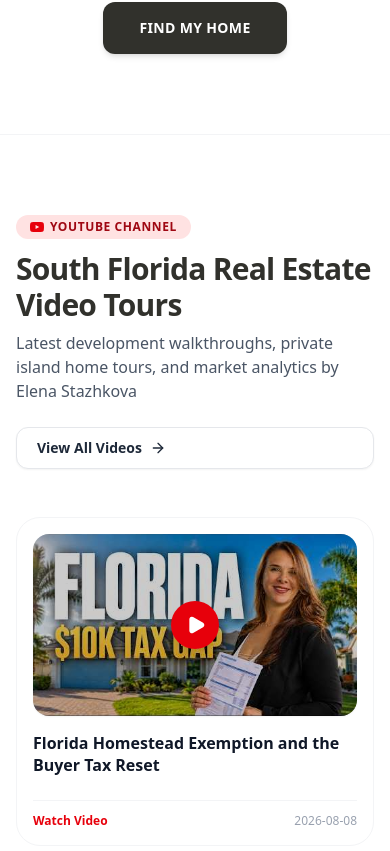
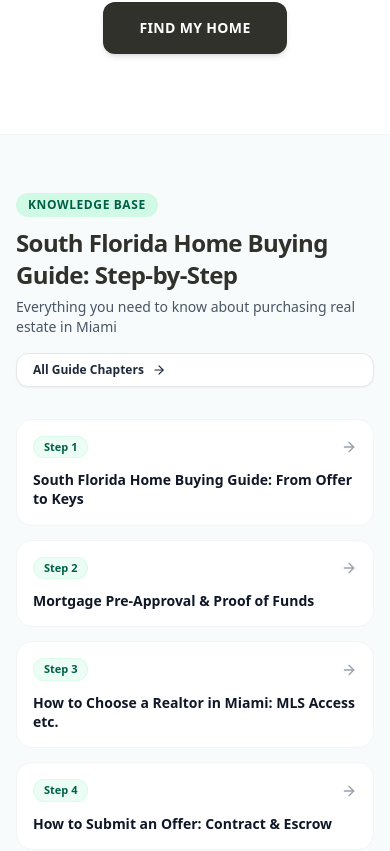
Before and after one commit to andreibdr/stazhkova_wp, a Next.js app in the folder website/: page / in a window 390 px wide. Shown: the part 10853-11704 px from the top of the page. Built offline with nearby package versions, Linux system fonts and the light colour scheme; no server answers.

Commit message:
perf: streamline homepage by removing video section and making knowledge base ultra-compact title cards

```diff
--- a/website/app/es/page.tsx
+++ b/website/app/es/page.tsx
@@ -8,11 +8,9 @@ import WorkWithElena from '@/components/WorkWithElena';
 import AboutSection from '@/components/AboutSection';
 import WhatNext from '@/components/WhatNext';
 import GuidesPreview from '@/components/GuidesPreview';
-import VideosPreview from '@/components/VideosPreview';
 import QuickBar from '@/components/QuickBar';
 import Footer from '@/components/Footer';
 import { getSiteContent, getAllReviews, getGuides } from '@/lib/content';
-import { getChannelVideos } from '@/lib/youtube';
 
 export const metadata: Metadata = {
   title: 'Elena Stazhkova | Agente Inmobiliaria en Miami | Bienes Raíces Florida',
@@ -33,7 +31,6 @@ export default async function SpanishHomePage() {
   const content = getSiteContent(lang);
   const reviews = getAllReviews(false);
   const guides = getGuides(lang);
-  const videos = await getChannelVideos();
 
   return (
     <>
@@ -45,7 +42,6 @@ export default async function SpanishHomePage() {
         <WorkWithElena data={content.work_with_elena} />
         <AboutSection data={content.about_elena} />
         <WhatNext data={content.what_next} />
-        <VideosPreview videos={videos} lang={lang} />
         <GuidesPreview guides={guides} lang={lang} />
       </main>
       <QuickBar lang={lang} />
--- a/website/app/page.tsx
+++ b/website/app/page.tsx
@@ -7,18 +7,15 @@ import WorkWithElena from '@/components/WorkWithElena';
 import AboutSection from '@/components/AboutSection';
 import WhatNext from '@/components/WhatNext';
 import GuidesPreview from '@/components/GuidesPreview';
-import VideosPreview from '@/components/VideosPreview';
 import QuickBar from '@/components/QuickBar';
 import Footer from '@/components/Footer';
 import { getSiteContent, getAllReviews, getGuides } from '@/lib/content';
-import { getChannelVideos } from '@/lib/youtube';
 
 export default async function HomePage() {
   const lang = 'en';
   const content = getSiteContent(lang);
   const reviews = getAllReviews(false);
   const guides = getGuides(lang);
-  const videos = await getChannelVideos();
 
   return (
     <>
@@ -30,7 +27,6 @@ export default async function HomePage() {
         <WorkWithElena data={content.work_with_elena} />
         <AboutSection data={content.about_elena} />
         <WhatNext data={content.what_next} />
-        <VideosPreview videos={videos} lang={lang} />
         <GuidesPreview guides={guides} lang={lang} />
       </main>
       <QuickBar lang={lang} />
--- a/website/app/ru/page.tsx
+++ b/website/app/ru/page.tsx
@@ -8,11 +8,9 @@ import WorkWithElena from '@/components/WorkWithElena';
 import AboutSection from '@/components/AboutSection';
 import WhatNext from '@/components/WhatNext';
 import GuidesPreview from '@/components/GuidesPreview';
-import VideosPreview from '@/components/VideosPreview';
 import QuickBar from '@/components/QuickBar';
 import Footer from '@/components/Footer';
 import { getSiteContent, getAllReviews, getGuides } from '@/lib/content';
-import { getChannelVideos } from '@/lib/youtube';
 
 export const metadata: Metadata = {
   title: 'Елена Стажкова | Риелтор в Майами и Южной Флориде | Подбор недвижимости',
@@ -33,7 +31,6 @@ export default async function RussianHomePage() {
   const content = getSiteContent(lang);
   const reviews = getAllReviews(false);
   const guides = getGuides(lang);
-  const videos = await getChannelVideos();
 
   return (
     <>
@@ -45,7 +42,6 @@ export default async function RussianHomePage() {
         <WorkWithElena data={content.work_with_elena} />
         <AboutSection data={content.about_elena} />
         <WhatNext data={content.what_next} />
-        <VideosPreview videos={videos} lang={lang} />
         <GuidesPreview guides={guides} lang={lang} />
       </main>
       <QuickBar lang={lang} />
--- a/website/components/GuidesPreview.tsx
+++ b/website/components/GuidesPreview.tsx
@@ -1,6 +1,6 @@
 import React from 'react';
 import Link from 'next/link';
-import { BookOpen, ArrowRight } from 'lucide-react';
+import { ArrowRight } from 'lucide-react';
 import { Guide } from '@/lib/content';
 
 interface GuidesPreviewProps {
@@ -13,18 +13,16 @@ export default function GuidesPreview({ guides, lang }: GuidesPreviewProps) {
     ru: {
       tag: 'База знаний',
       title: 'Пошаговый гайд: Покупка недвижимости в США',
-      subtitle: 'Все этапы сделки простым и понятным языком — от бюджета до получения ключей',
+      subtitle: 'Все этапы сделки простым языком — от бюджета до получения ключей',
       all: 'Все статьи гайда',
       step: 'Шаг',
-      read: 'Читать шаг',
     },
     en: {
       tag: 'Knowledge Base',
       title: 'South Florida Home Buying Guide: Step-by-Step',
-      subtitle: 'Everything you need to know about purchasing real estate in Miami — from budgeting to closing',
+      subtitle: 'Everything you need to know about purchasing real estate in Miami',
       all: 'All Guide Chapters',
       step: 'Step',
-      read: 'Read Step',
     },
     es: {
       tag: 'Base de Conocimiento',
@@ -32,38 +30,37 @@ export default function GuidesPreview({ guides, lang }: GuidesPreviewProps) {
       subtitle: 'Todo lo que necesita saber para adquirir su propiedad en Miami',
       all: 'Ver todos los capítulos',
       step: 'Paso',
-      read: 'Leer paso',
     },
   }[lang];
 
   const guidesIndexLink = lang === 'en' ? '/guides' : `/${lang}/guides`;
 
   return (
-    <section className="py-20 bg-[#f7fbfc] border-t border-gray-100">
+    <section className="py-14 sm:py-16 bg-[#f7fbfc] border-t border-gray-100">
       <div className="max-w-7xl mx-auto px-4 sm:px-6 lg:px-8">
-        <div className="flex flex-col md:flex-row md:items-end justify-between mb-12 gap-6">
+        <div className="flex flex-col md:flex-row md:items-end justify-between mb-8 sm:mb-10 gap-4 sm:gap-6">
           <div>
-            <span className="px-3.5 py-1 rounded-full text-xs font-semibold bg-emerald-100 text-emerald-800 uppercase tracking-wider mb-3 inline-block">
+            <span className="px-3 py-1 rounded-full text-xs font-semibold bg-emerald-100 text-emerald-800 uppercase tracking-wider mb-2.5 inline-block">
               {titles.tag}
             </span>
-            <h2 className="text-3xl sm:text-4xl font-extrabold text-[#31312c] tracking-tight">
+            <h2 className="text-2xl sm:text-3xl lg:text-4xl font-extrabold text-[#31312c] tracking-tight">
               {titles.title}
             </h2>
-            <p className="mt-2 text-base text-gray-600 max-w-2xl font-light">
+            <p className="mt-1.5 text-sm sm:text-base text-gray-600 max-w-2xl font-light">
               {titles.subtitle}
             </p>
           </div>
 
           <Link
             href={guidesIndexLink}
-            className="inline-flex items-center gap-2 px-5 py-2.5 rounded-xl border border-gray-200 bg-white text-sm font-semibold text-gray-800 hover:text-[#20c063] hover:border-emerald-300 transition-colors shrink-0 shadow-xs"
+            className="inline-flex items-center gap-2 px-4 py-2 rounded-xl border border-gray-200 bg-white text-xs sm:text-sm font-semibold text-gray-800 hover:text-[#20c063] hover:border-emerald-300 transition-colors shrink-0 shadow-xs"
           >
             <span>{titles.all}</span>
-            <ArrowRight className="w-4 h-4" />
+            <ArrowRight className="w-3.5 h-3.5" />
           </Link>
         </div>
 
-        <div className="grid grid-cols-1 md:grid-cols-2 lg:grid-cols-3 gap-6">
+        <div className="grid grid-cols-1 sm:grid-cols-2 lg:grid-cols-3 gap-3.5 sm:gap-4">
           {guides.map((guide, idx) => {
             const guideUrl =
               lang === 'en'
@@ -74,28 +71,18 @@ export default function GuidesPreview({ guides, lang }: GuidesPreviewProps) {
               <Link
                 key={guide.id}
                 href={guideUrl}
-                className="group p-6 rounded-3xl bg-white border border-gray-100 hover:border-emerald-300 hover:shadow-lg transition-all flex flex-col justify-between"
+                className="group p-4 sm:p-5 rounded-2xl bg-white border border-gray-100 hover:border-emerald-300 hover:shadow-md transition-all flex flex-col justify-between gap-3"
               >
-                <div>
-                  <div className="flex items-center justify-between mb-4">
-                    <span className="text-xs font-bold px-3 py-1 rounded-full bg-emerald-50 text-emerald-800 border border-emerald-100/50">
-                      {titles.step} {guide.step || idx + 1}
-                    </span>
-                    <BookOpen className="w-4 h-4 text-gray-400 group-hover:text-[#20c063] transition-colors" />
-                  </div>
-
-                  <h3 className="font-bold text-gray-900 text-base sm:text-lg mb-2 group-hover:text-[#20c063] transition-colors line-clamp-2 leading-snug">
-                    {guide.title}
-                  </h3>
-                  <p className="text-xs sm:text-sm text-gray-600 font-light line-clamp-3 leading-relaxed">
-                    {guide.excerpt}
-                  </p>
+                <div className="flex items-center justify-between">
+                  <span className="text-[11px] font-bold px-2.5 py-0.5 rounded-full bg-emerald-50 text-emerald-800 border border-emerald-100/60">
+                    {titles.step} {guide.step || idx + 1}
+                  </span>
+                  <ArrowRight className="w-4 h-4 text-gray-400 group-hover:text-[#20c063] group-hover:translate-x-1 transition-all shrink-0" />
                 </div>
 
-                <div className="mt-5 pt-4 border-t border-gray-100 flex items-center gap-1.5 text-xs font-bold text-[#20c063]">
-                  <span>{titles.read}</span>
-                  <ArrowRight className="w-3.5 h-3.5 group-hover:translate-x-1 transition-transform" />
-                </div>
+                <h3 className="font-bold text-gray-900 text-sm sm:text-[15px] group-hover:text-[#20c063] transition-colors line-clamp-2 leading-snug">
+                  {guide.title}
+                </h3>
               </Link>
             );
           })}
```
